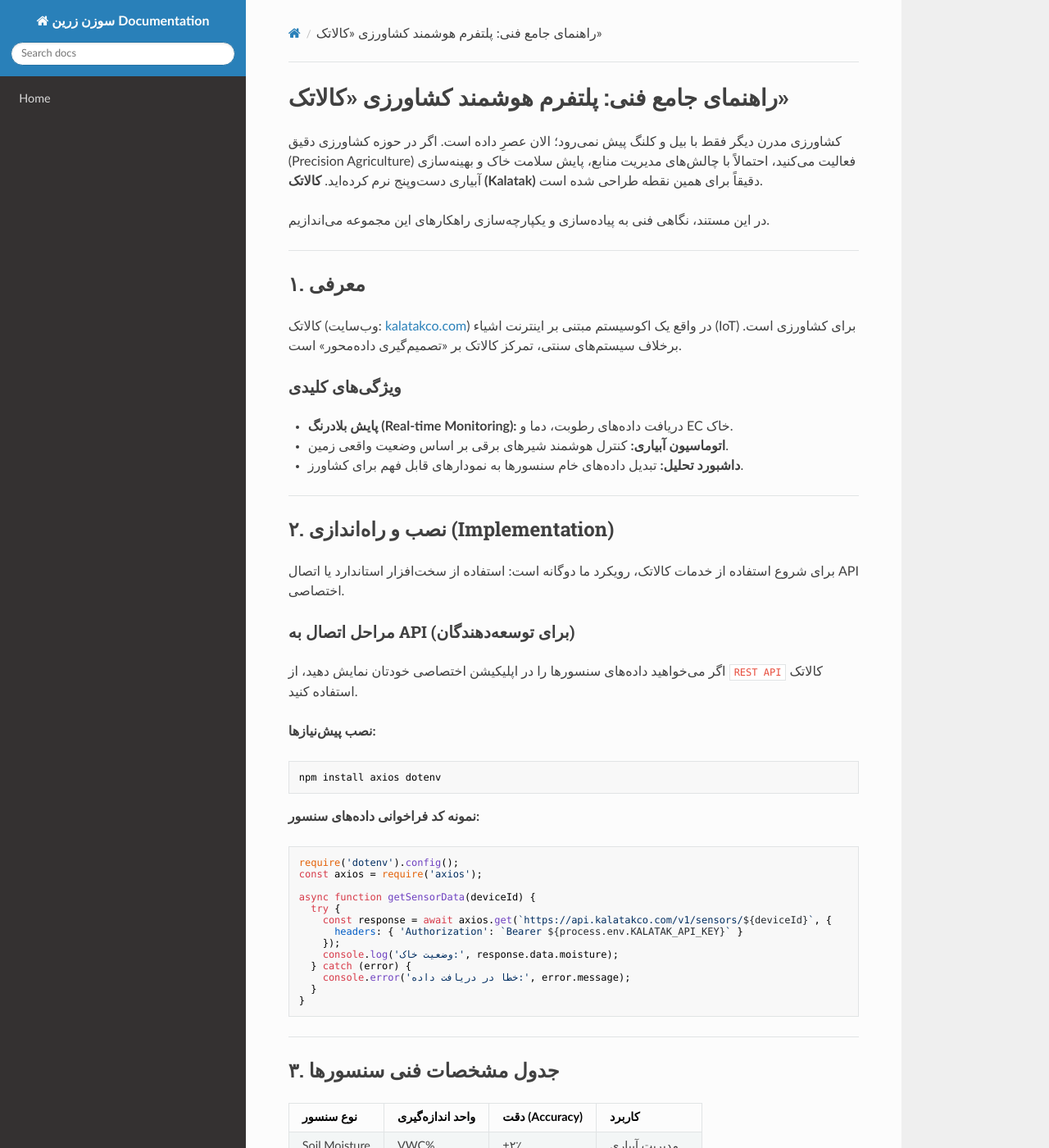
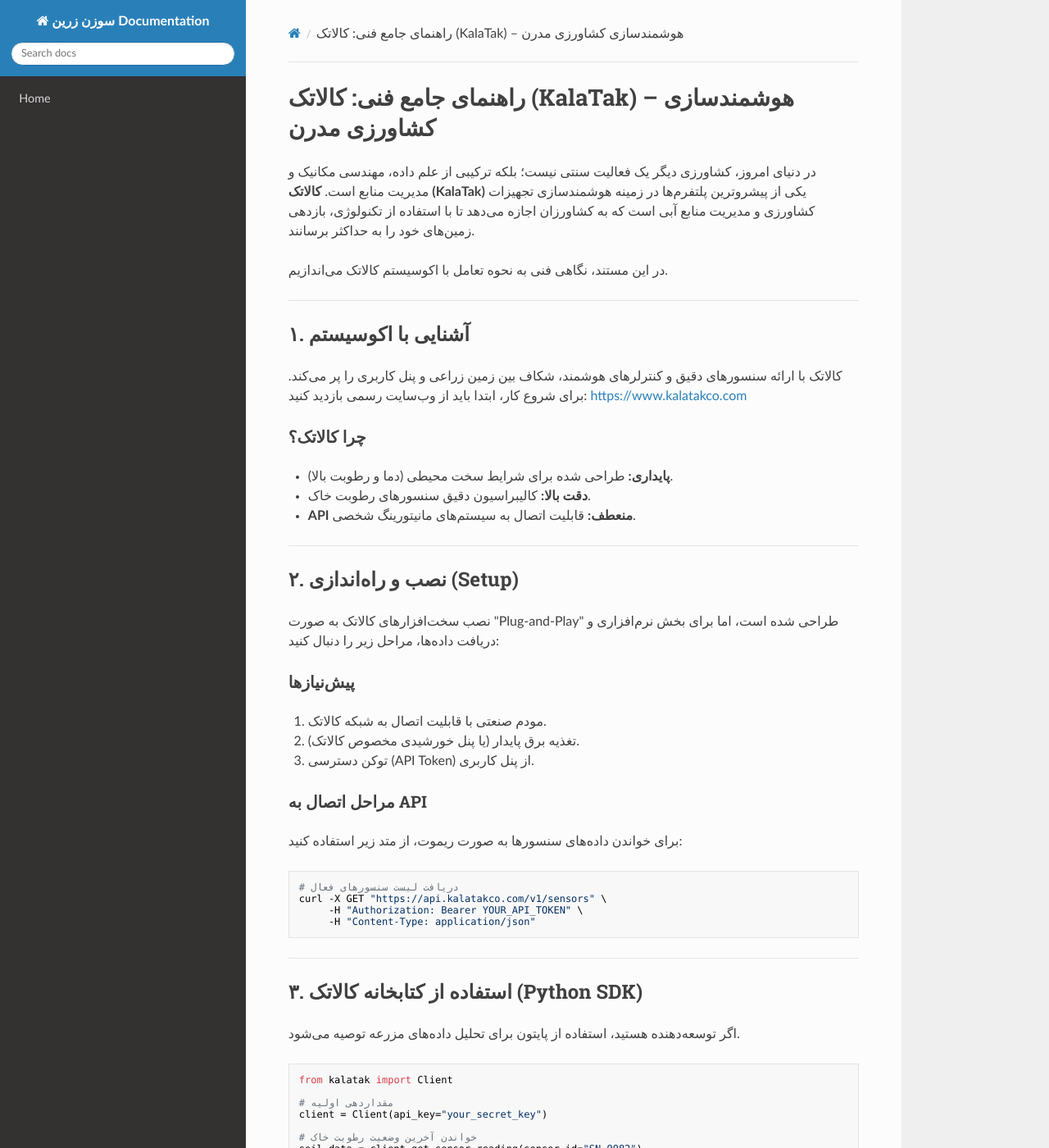
Before and after one commit to sahandsahabi553-prog/terraform-google-semantic-docs, an MkDocs documentation site: the page built from docs/کالاتک.md, in a window 1280 px wide and 1400 px high. Shown: the whole window at 82% size. Built offline with MkDocs 1.6.1, drawn with Linux system fonts in a browser that asks for light colours; nearby versions of some CDN libraries; some of the changed text lies outside the part shown.

Commit message:
Doc: کالاتک

````diff
--- a/docs/کالاتک.md
+++ b/docs/کالاتک.md
@@ -1,91 +1,87 @@
-# راهنمای جامع فنی: پلتفرم هوشمند کشاورزی «کالاتک»
+# راهنمای جامع فنی: کالاتک (KalaTak) – هوشمندسازی کشاورزی مدرن
 
-کشاورزی مدرن دیگر فقط با بیل و کلنگ پیش نمی‌رود؛ الان عصرِ داده است. اگر در حوزه کشاورزی دقیق (Precision Agriculture) فعالیت می‌کنید، احتمالاً با چالش‌های مدیریت منابع، پایش سلامت خاک و بهینه‌سازی آبیاری دست‌وپنج نرم کرده‌اید. **کالاتک (Kalatak)** دقیقاً برای همین نقطه طراحی شده است.
+در دنیای امروز، کشاورزی دیگر یک فعالیت سنتی نیست؛ بلکه ترکیبی از علم داده، مهندسی مکانیک و مدیریت منابع است. **کالاتک (KalaTak)** یکی از پیشروترین پلتفرم‌ها در زمینه هوشمندسازی تجهیزات کشاورزی و مدیریت منابع آبی است که به کشاورزان اجازه می‌دهد تا با استفاده از تکنولوژی، بازدهی زمین‌های خود را به حداکثر برسانند.
 
-در این مستند، نگاهی فنی به پیاده‌سازی و یکپارچه‌سازی راهکارهای این مجموعه می‌اندازیم.
+در این مستند، نگاهی فنی به نحوه تعامل با اکوسیستم کالاتک می‌اندازیم.
 
 ---
 
-## ۱. معرفی
-کالاتک (وب‌سایت: [kalatakco.com](https://www.kalatakco.com)) در واقع یک اکوسیستم مبتنی بر اینترنت اشیاء (IoT) برای کشاورزی است. برخلاف سیستم‌های سنتی، تمرکز کالاتک بر «تصمیم‌گیری داده‌محور» است.
+## ۱. آشنایی با اکوسیستم
+کالاتک با ارائه سنسورهای دقیق و کنترلرهای هوشمند، شکاف بین زمین زراعی و پنل کاربری را پر می‌کند. برای شروع کار، ابتدا باید از وب‌سایت رسمی بازدید کنید:
+[https://www.kalatakco.com](https://www.kalatakco.com)
 
-### ویژگی‌های کلیدی
-*   **پایش بلادرنگ (Real-time Monitoring):** دریافت داده‌های رطوبت، دما و EC خاک.
-*   **اتوماسیون آبیاری:** کنترل هوشمند شیرهای برقی بر اساس وضعیت واقعی زمین.
-*   **داشبورد تحلیل:** تبدیل داده‌های خام سنسورها به نمودارهای قابل فهم برای کشاورز.
+### چرا کالاتک؟
+*   **پایداری:** طراحی شده برای شرایط سخت محیطی (دما و رطوبت بالا).
+*   **دقت بالا:** کالیبراسیون دقیق سنسورهای رطوبت خاک.
+*   **API منعطف:** قابلیت اتصال به سیستم‌های مانیتورینگ شخصی.
 
 ---
 
-## ۲. نصب و راه‌اندازی (Implementation)
+## ۲. نصب و راه‌اندازی (Setup)
 
-برای شروع استفاده از خدمات کالاتک، رویکرد ما دوگانه است: استفاده از سخت‌افزار استاندارد یا اتصال API اختصاصی.
+نصب سخت‌افزارهای کالاتک به صورت "Plug-and-Play" طراحی شده است، اما برای بخش نرم‌افزاری و دریافت داده‌ها، مراحل زیر را دنبال کنید:
 
-### مراحل اتصال به API (برای توسعه‌دهندگان)
-اگر می‌خواهید داده‌های سنسورها را در اپلیکیشن اختصاصی خودتان نمایش دهید، از `REST API` کالاتک استفاده کنید.
+### پیش‌نیازها
+1. مودم صنعتی با قابلیت اتصال به شبکه کالاتک.
+2. تغذیه برق پایدار (یا پنل خورشیدی مخصوص کالاتک).
+3. توکن دسترسی (API Token) از پنل کاربری.
 
-**نصب پیش‌نیازها:**
+### مراحل اتصال به API
+برای خواندن داده‌های سنسورها به صورت ریموت، از متد زیر استفاده کنید:
+
 ```bash
-npm install axios dotenv
-```
-
-**نمونه کد فراخوانی داده‌های سنسور:**
-```javascript
-require('dotenv').config();
-const axios = require('axios');
-
-async function getSensorData(deviceId) {
-  try {
-    const response = await axios.get(`https://api.kalatakco.com/v1/sensors/${deviceId}`, {
-      headers: { 'Authorization': `Bearer ${process.env.KALATAK_API_KEY}` }
-    });
-    console.log('وضعیت خاک:', response.data.moisture);
-  } catch (error) {
-    console.error('خطا در دریافت داده:', error.message);
-  }
-}
+# دریافت لیست سنسورهای فعال
+curl -X GET "https://api.kalatakco.com/v1/sensors" \
+     -H "Authorization: Bearer YOUR_API_TOKEN" \
+     -H "Content-Type: application/json"
 ```
 
 ---
 
-## ۳. جدول مشخصات فنی سنسورها
+## ۳. استفاده از کتابخانه کالاتک (Python SDK)
 
-| نوع سنسور | واحد اندازه‌گیری | دقت (Accuracy) | کاربرد |
-| :--- | :--- | :--- | :--- |
-| Soil Moisture | VWC% | ±۲٪ | مدیریت آبیاری |
-| Temperature | °C | ±۰.۵ | پایش اقلیم |
-| EC Sensor | dS/m | ±۰.۱ | مدیریت کوددهی |
-
----
-
-## ۴. مثال سناریوی واقعی: آبیاری هوشمند
-فرض کنید می‌خواهیم وقتی رطوبت خاک به زیر ۲۰٪ رسید، سیستم آبیاری به‌طور خودکار فعال شود.
+اگر توسعه‌دهنده هستید، استفاده از پایتون برای تحلیل داده‌های مزرعه توصیه می‌شود.
 
 ```python
-def check_irrigation_trigger(moisture_level):
-    THRESHOLD = 20.0
-    if moisture_level < THRESHOLD:
-        print("ارسال دستور به شیر برقی: فعال‌سازی آبیاری")
-        trigger_valve(status="ON")
-    else:
-        print("رطوبت مطلوب است.")
+from kalatak import Client
+
+# مقداردهی اولیه
+client = Client(api_key="your_secret_key")
+
+# خواندن آخرین وضعیت رطوبت خاک
+soil_data = client.get_sensor_reading(sensor_id="SN-9982")
+
+if soil_data.moisture < 25:
+    print("هشدار: رطوبت پایین! فعال‌سازی سیستم آبیاری...")
+    client.trigger_valve(valve_id="V-01", status="ON")
 ```
 
 ---
 
-## ۵. سوالات متداول (FAQ)
+## ۴. مشخصات فنی سنسورها
 
-**آیا سیستم کالاتک در مناطق دورافتاده که اینترنت ضعیف است کار می‌کند؟**
-بله، سخت‌افزارهای کالاتک از پروتکل‌های کم‌مصرف مثل LoRaWAN پشتیبانی می‌کنند که نیاز به اینترنت پرسرعت در مزرعه را حذف می‌کند.
-
-**آیا امکان خروجی گرفتن از داده‌ها برای نرم‌افزارهای اکسل وجود دارد؟**
-قطعاً. در پنل کاربری، گزینه‌ی `Export to CSV` برای تمام بازه‌های زمانی در دسترس است.
-
-**آیا API محدودیت تعداد درخواست دارد؟**
-بله، در پلن رایگان محدودیت ۵۰ درخواست در دقیقه اعمال می‌شود که برای اکثر مزارع کوچک کافی است.
+| نوع سنسور | بازه اندازه‌گیری | دقت | کاربرد |
+| :--- | :--- | :--- | :--- |
+| رطوبت‌سنج خاک | ۰ تا ۱۰۰٪ | ±۲٪ | آبیاری هوشمند |
+| دماسنج محیطی | -۲۰ تا +۷۰ درجه | ±۰.۵ | گلخانه‌ها |
+| فلومتر دیجیتال | ۰ تا ۵۰۰ لیتر/دقیقه | ±۱٪ | مدیریت منابع آب |
 
 ---
 
-## ۶. جمع‌بندی
-استفاده از سیستم‌هایی مثل کالاتک دیگر یک «آپشن» نیست؛ بلکه برای باقی ماندن در بازار رقابتی کشاورزی، یک «ضرورت» است. اگر سوالی در مورد نحوه کالیبراسیون سنسورها یا اتصال به درگاه‌های هوشمند داشتید، پیشنهاد می‌کنم مستقیماً با تیم پشتیبانی فنی آن‌ها در [kalatakco.com](https://www.kalatakco.com) در ارتباط باشید.
+## ۵. پرسش‌های متداول (FAQ)
 
-*نکته: همیشه قبل از نهایی کردن تنظیمات خودکار آبیاری، سیستم را در حالت تست (Manual Override) امتحان کنید تا از عملکرد صحیح شیرهای برقی مطمئن شوید.*
+**آیا کالاتک برای زمین‌های بزرگ مناسب است؟**
+بله، سیستم‌های کالاتک از پروتکل‌های ارتباطی برد‌بلند (مانند LoRa) استفاده می‌کنند که امکان پوشش ده‌ها هکتار را فراهم می‌آورد.
+
+**در صورت قطع اینترنت، سیستم کار می‌کند؟**
+قطعاً. کنترلرهای کالاتک دارای حافظه محلی (On-board logic) هستند و در صورت قطع شبکه، طبق آخرین برنامه‌ریزیِ ذخیره شده به کار خود ادامه می‌دهند.
+
+**چگونه می‌توانم از API کالاتک برای داشبورد شخصی استفاده کنم؟**
+شما می‌توانید با دریافت کلید API از وب‌سایت [kalatakco.com](https://www.kalatakco.com)، داده‌ها را به صورت JSON دریافت کرده و در هر دیتابیسی (مثل InfluxDB یا PostgreSQL) ذخیره کنید.
+
+---
+
+## سخن نهایی
+کشاورزی هوشمند راهی برای بقای منابع آبی کشور ماست. پیشنهاد می‌کنم قبل از خرید تجهیزات، حتماً نقشه‌ی زمین خود را با کارشناسان کالاتک در میان بگذارید، چون جای‌گذاری درست سنسورها، کلیدِ موفقیت در دیتاماینینگِ کشاورزی است.
+
+*موفق باشید در مسیر هوشمندسازی مزرعه‌تان!*
````
